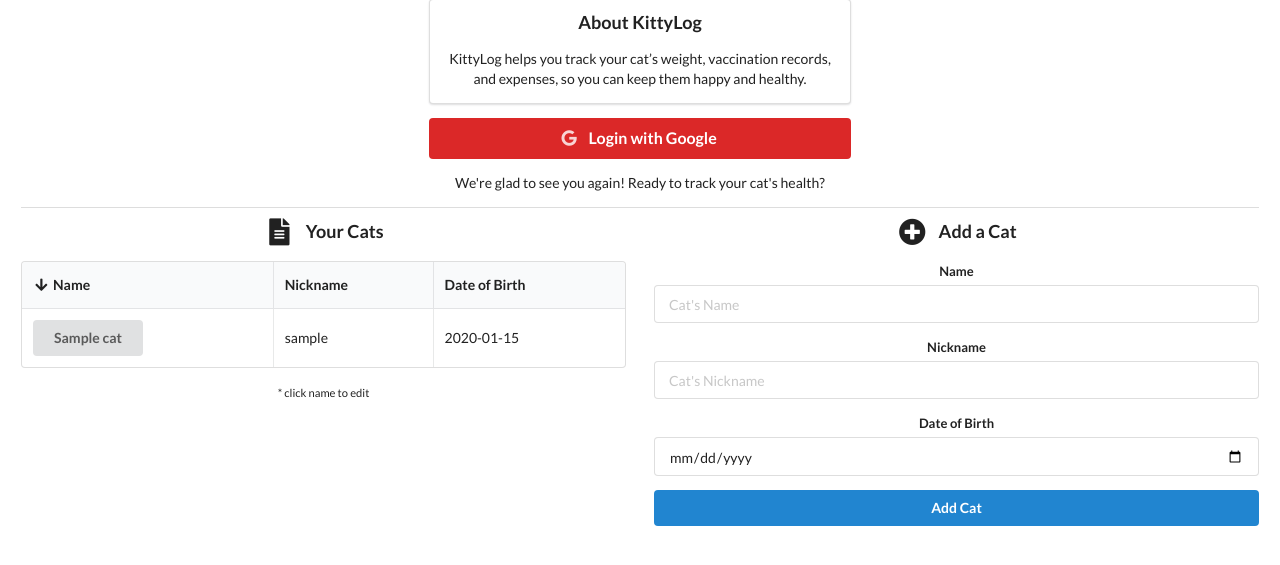
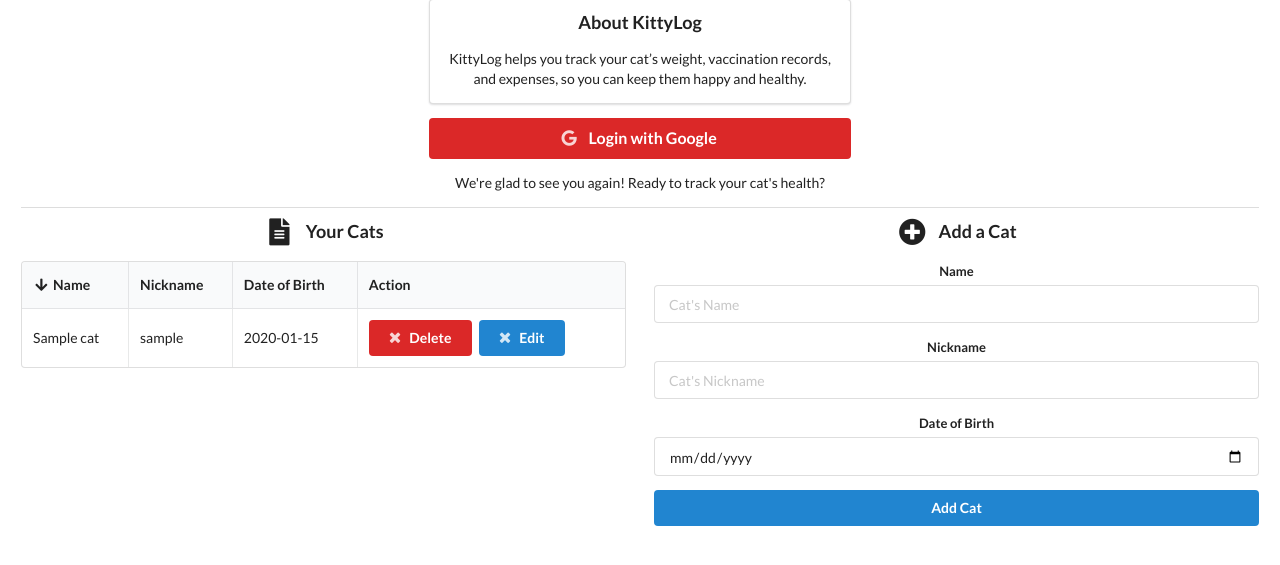
Before and after one commit to amzar96/KittyLog, a FastAPI app: template templates/home.html in a window 1280 px wide. Shown: the part 137-702 px from the top of the page. Run offline with FastAPI, Linux system fonts and the light colour scheme; the template is opened without the code that fills it: most values are stand-ins (such as "Sample title", 1, 10 or a date in 2020); parts of the project's set-up code (start-up, migrations or seed data) failed here and were passed over; some libraries are stand-ins or nearby versions.

Commit message:
add delete function

```diff
--- a/app.py
+++ b/app.py
@@ -175,6 +175,25 @@
         )
 
 
+@app.delete("/cat/{cat_id}", response_model=schemas.ResponseModel)
+async def delete_cat(request: Request, cat_id: str):
+    cat = cats.get_cat_by_id(value=cat_id)
+    query = cats.delete_cat(cat)
+
+    if query:
+        return {
+            "data": None,
+            "message": f"Cat ({cat_id}) is deleted in db",
+        }
+    else:
+        error_msg = "Error on deleting.. try again"
+        request.session["error_message"] = error_msg
+        raise HTTPException(
+            status_code=status.HTTP_400_BAD_REQUEST,
+            detail=error_msg,
+        )
+
+
 if __name__ == "__main__":
     import uvicorn
 
--- a/core/schemas.py
+++ b/core/schemas.py
@@ -47,5 +47,5 @@
 
 class CatDelete(BaseModel):
     name: str
-    is_deleted: bool
+    is_deleted: bool = True
     updated_at: datetime = Field(default_factory=datetime.now)
--- a/templates/home.html
+++ b/templates/home.html
@@ -16,6 +16,8 @@
                             <th><i class="arrow down icon"></i>Name</th>
                             <th>Nickname</th>
                             <th>Date of Birth</th>
+                            <th>Action</th>
+
                         </tr>
                     </thead>
                     <tbody id="catsTableBody">
@@ -25,24 +27,27 @@
                             <td>
                                 <div class="ui"
                                     data-tooltip="Created: {{ cat.created_at.strftime('%Y-%m-%d %H:%M:%S') }}"
-                                    data-position="top left">
-                                    <button class="ui button edit-cat-button" data-id="{{ cat.id }}"
-                                        data-name="{{ cat.name }}" data-nickname="{{ cat.nickname }}"
-                                        data-dob="{{ cat.dob.strftime('%Y-%m-%d') if cat.dob else '' }}">
-
-                                        {{ cat.name }}
-
-                                    </button>
+                                    data-position="top left">{{ cat.name }}
                                 </div>
                             </td>
                             <td>{{ cat.nickname }}</td>
                             <td>{{ cat.dob.strftime('%Y-%m-%d') if cat.dob else '-' }}</td>
+                            <td>
+                                <button class="ui button red delete-cat-button" data-id="{{ cat.id }}"
+                                    data-name="{{ cat.name }}">
+                                    <i class="close icon"></i>Delete
+                                </button>
+                                <button class="ui button blue edit-cat-button" data-id="{{ cat.id }}"
+                                    data-name="{{ cat.name }}" data-nickname="{{ cat.nickname }}"
+                                    data-dob="{{ cat.dob.strftime('%Y-%m-%d') if cat.dob else '' }}">
+                                    <i class="close icon"></i>Edit
+                                </button>
+                            </td>
                         </tr>
                         {% endfor %}
                         {% endif %}
                     </tbody>
                 </table>
-                <small>* click name to edit</small>
             </div>
 
             <div class="column">
@@ -114,6 +119,34 @@
         });
     });
 
+    document.querySelectorAll('.delete-cat-button').forEach(button => {
+    button.addEventListener('click', async (event) => {
+        const catId = event.target.closest('button').dataset.id;
+
+        if (confirm('Are you sure you want to delete this cat?')) {
+            try {
+                const response = await fetch(`/cat/${catId}`, {
+                    method: 'DELETE',
+                    headers: {
+                        'Content-Type': 'application/json',
+                    },
+                });
+
+                if (!response.ok) {
+                    const error = await response.text();
+                    console.error('Error:', response.status, error);
+                    window.location.reload();
+                }
+
+                const result = await response.json();
+                window.location.reload();
+            } catch (error) {
+                console.error('Network error:', error);
+            }
+        }
+    });
+});
+
     document.getElementById('addCatForm').addEventListener('submit', async (event) => {
         event.preventDefault();
 
```
Also changed, not shown: function/cats.py (+30 -3 lines).
